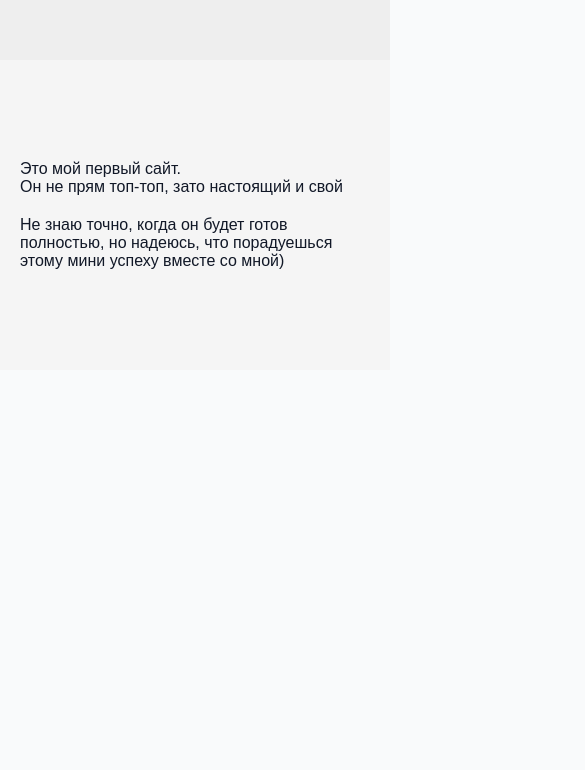
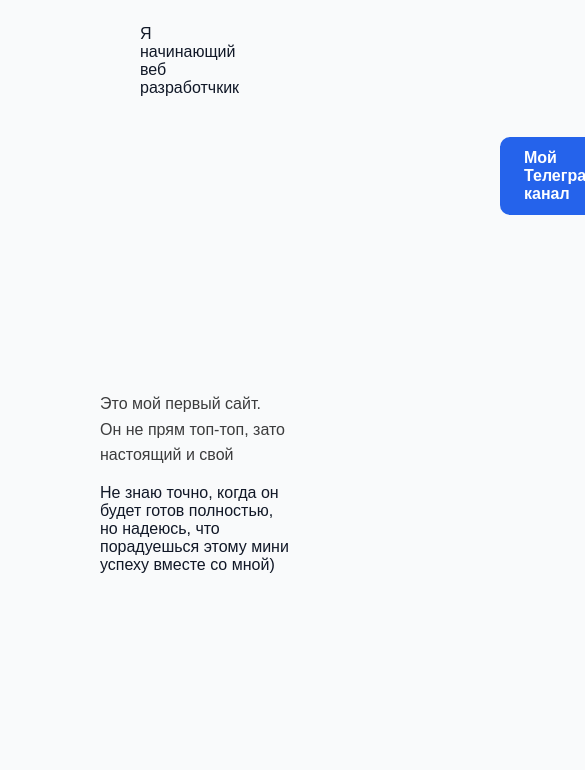
Before and after one commit to KiryaA789/1, a plain HTML site: page index.html in a window 390 px wide. Shown: the part 617-1387 px from the top of the page, 585 px wide, since content can reach past the window. Before the commit the page ends 987 px from the top, so only its background shows below. Drawn offline with Linux system fonts and the light colour scheme.

Commit message:
Update style.css

```diff
--- a/style.css
+++ b/style.css
@@ -1,18 +1,30 @@
 :root {
   --color-primary: #2563EB;
   --color-text: #111827;
-  --color-muted: #6B7289;
+  --color-muted: #3C3C3D;
   --color-bg: #F9FAFB;
 }
 html {
   scroll-behavior: smooth;
 }
 body {
-  margin: 0;
+  margin: 100px;
   font-family: Arial, sans-serif;
   color: var(--color-text);
   background-color: var(--color-bg);
+}
 
+.hero {
+  background-color: var(--color-bg);
+  padding: 80px 0;
+}
+.container {
+  max-width: 900px;
+  margin: 0;
+}
+
+.about {
+  padding: 80px 0;
 }
 .title {
   color: var(--color-text);
@@ -24,25 +36,18 @@ body {
 .subtitle {
   margin: 40px;
 }
+.sec-tit {
+  font-size: 32px;
+  margin-bottom: 24px;
+}
 .text {
-  margin: 20px;
-}
-.note {
-  margin: 20px;
+  font-sixe: 18px;
+  line-height: 1.6;
+  max-widtg: 640px;
+  margin-bottom: 16px;
+  color: var(--color-muted);
 }
 
-.hero {
-  background-color: #eee;
-  padding: 80px 0;
-}
-.about {
-  background-color: #f5f5f5;
-  padding: 80px 0;
-}
-.container {
-  max-width: 900px;
-  margin: 0 auto;
-}
 .btn {
   display: inline-block;
   background-color: var(--color-primary);
@@ -54,7 +59,7 @@ body {
   font-weight: 600;
   cursor: pointer;
   transition: background-color 0.2s, transform 0.1s;
-
+  margin-left: 400px;
 }
 .btn:hover {
   background-color: #1d4ed8;
@@ -66,7 +71,21 @@ body {
   outline: none;
   box-shadow: 0 0 0 2px rgba(37, 99, 235, 0.35);
 }
+
+.ava {
+  widht: 160px;
+  height: 160px;
+  border-radius: 50%;
+  odject-fit: cover;
+  margin-bottom: 20px;
+}
+
 @media (max-width: 768px) {
+  .sec-tit {
+    font-size: 24;
+  }
+  .text {
+    font-size: 16;
   .btn {
     width: 100%;
     text-aling: center;
@@ -76,10 +95,3 @@ body {
   height: 120px;
   }
 }
-.ava {
-  widht: 160px;
-  height: 160px;
-  border-radius: 50%;
-  odject-fit: cover;
-  margin-bottom: 20px;
-}
```
